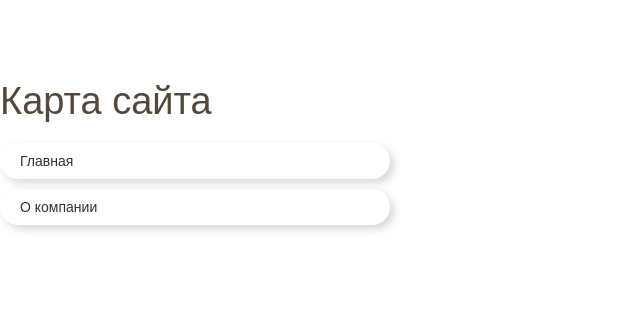
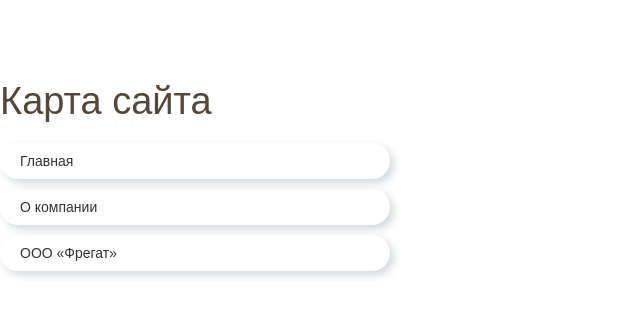
Before and after one commit to illowen/KBS, a plain HTML site: page index.html in a window 1280 px wide. Shown: the whole page, without its empty margins (0-640 px from the left). Drawn offline with Linux system fonts and the light colour scheme.

Commit message:
Add files via upload

```diff
--- a/index.html
+++ b/index.html
@@ -18,6 +18,7 @@
 		<ul class="page_nav">
 			<li><a href="index1.html" target="_blank">Главная</a></li>
 			<li><a href="index2.html" target="_blank">О компании</a></li>
+			<li><a href="index3.html" target="_blank">ООО «Фрегат»</a></li>
 		</ul>
 	</div>
 </div>
```
